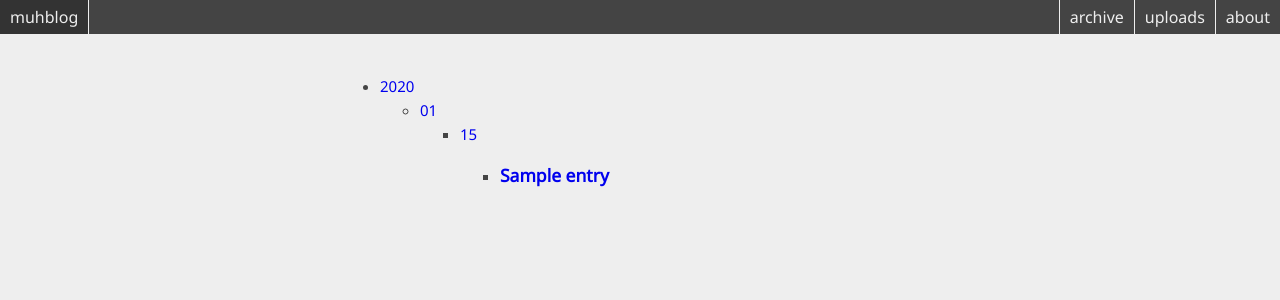
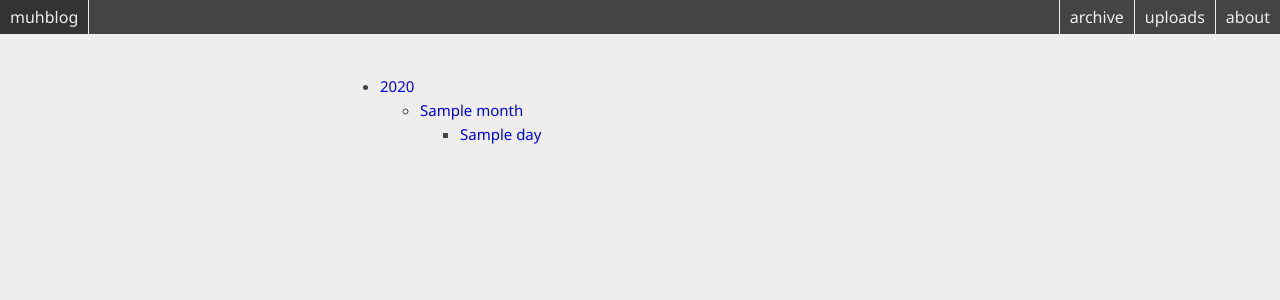
Before and after one commit to gregor-smith/muhblog, a Flask app: template muhblog/templates/archive.html in a window 1280 px wide. Shown: the top 300 px of the page. Run offline with Flask 2, Linux system fonts and the light colour scheme; the template is opened without the code that fills it: most values are stand-ins (such as "Sample title", 1, 10 or a date in 2020); style sheets or scripts are compiled from the project's sources; parts of the project's set-up code (start-up, migrations or seed data) failed here and were passed over.

Commit message:
some dependency update fucked the archive page, simplified it greatly rather than delve into that mess

```diff
--- a/muhblog/cli.py
+++ b/muhblog/cli.py
@@ -1,12 +1,12 @@
 import os
 from pathlib import Path
-from datetime import datetime
 
 import click
 import symlink
 
 from . import database
 from . import app, freezer, CONFIG_FILE
+
 
 @click.group()
 @click.option('--config-path', envvar='BLOG_CONFIG_PATH',
@@ -16,9 +16,11 @@ def main(config_path):
     app.config.from_json(config_path, silent=True)
     database.create_and_populate()
 
+
 @main.command()
 def freeze():
     freezer.freeze()
+
 
 @main.command()
 @click.argument('path', type=click.Path(exists=True, dir_okay=False))
@@ -45,6 +47,7 @@ def upload(path, overwrite, rename):
     else:
         print('copy created:', destination)
 
+
 @main.command()
 @click.option('--freeze', is_flag=True)
 @click.option('--host')
--- a/muhblog/templates/archive.html
+++ b/muhblog/templates/archive.html
@@ -1,83 +1,45 @@
 {% extends "base.html" %}
 
-{% macro entry_line(entry, year, month, day) %}
+{% block content %}
+    <div id="archive">
+        <ul>
+        {% for year, year_dict in entries.items() | sort(reverse=true) %}
+            <li>
+                <a href="{{ url_for('archive', year=year) }}">
+                    {{ year }}
+                </a>
+                <ul>
+                {% for month, month_dict in year_dict.items() | sort(reverse=true) %}
+                    <li>
+                        {% set padded_month = month | pad_date_int %}
+                        <a href="{{ url_for('archive', year=year, month=padded_month) }}">
+                            {{ padded_month }}
+                        </a>
+                        <ul>
+                        {% for day, entry_list in month_dict.items() | sort(reverse=true) %}
+                            <li>
+                                {% set padded_day = day | pad_date_int %}
+                                <a href="{{ url_for('archive', year=year, month=padded_month, day=padded_day) }}">
+                                    {{ padded_day }}
+                                </a>
+                                <ul>
+                                {% for entry in entry_list %}
                                     <li>
                                         <h3>
-            <a href="{{ url_for('entry', year=year, month=month, day=day, slug=entry['slug']) }}">
+                                            <a href="{{ url_for('entry', year=year, month=padded_month, day=padded_day, slug=entry['slug']) }}">
                                                 {{ entry['title'] }}
                                             </a>
                                         </h3>
                                     </li>
-{% endmacro %}
-
-{% macro day_lines(entry, year, month, day) %}
-    <a href="{{ url_for('archive', year=year, month=month, day=day) }}">
-        {{ day }}
-    </a>
-    <ul>
-        {{ entry_line(entry, year, month, day) }}
-{% endmacro %}
-
-{% macro month_lines(entry, year, month) %}
-    <ul>
-        <li>
-            <a href="{{ url_for('archive', year=year, month=month) }}">
-                {{ month }}
-            </a>
-            <ul>
-                <li>
-{% endmacro %}
-
-{% set last_year = 9999 %}
-{% set last_month = 99 %}
-{% set last_day = 99 %}
-
-{% block content %}
-    <div id="archive">
-        <ul>
-            {% for entry in entries %}
-                {% set year = entry['date'].year %}
-                {% set month = entry['date'].month %}
-                {% set month_padded = month | pad_date_int %}
-                {% set day = entry['date'].day %}
-                {% set day_padded = day | pad_date_int %}
-                {% if year < last_year %}
-                    {% if last_year != 9999 %}
+                                {% endfor %}
                                 </ul>
                             </li>
+                        {% endfor %}
                         </ul>
                     </li>
+                {% endfor %}
                 </ul>
             </li>
-                    {% endif %}
-                    <li>
-                        <a href="{{ url_for('archive', year=year) }}">
-                            {{ year }}
-                        </a>
-                    {{ month_lines(entry, year, month_padded) }}
-                        {{ day_lines(entry, year, month_padded, day_padded) }}
-                    {% set last_year = year %}
-                    {% set last_month = month %}
-                    {% set last_day = day %}
-                {% elif month < last_month %}
-                                    </ul>
-                                </li>
-                            </ul>
-                        </li>
-                    </ul>
-                    {{ month_lines(entry, year, month_padded) }}
-                        {{ day_lines(entry, year, month_padded, day_padded) }}
-                    {% set last_month = month %}
-                    {% set last_day = day %}
-                {% elif day < last_day %}
-                        </ul>
-                    </li>
-                    <li>
-                        {{ day_lines(entry, year, month_padded, day_padded) }}
-                    {% set last_day = day %}
-                {% elif day == last_day %}
-                    {{ entry_line(entry, year, month_padded, day_padded) }}
-                {% endif %}
         {% endfor %}
         </ul>
     </div>
--- a/muhblog/templates/entry.html
+++ b/muhblog/templates/entry.html
@@ -9,7 +9,7 @@
             <ul id="tags">
             {% for tag in tags %}
                 <li>
-                    <a href="{{ url_for('tag', slug=tag['slug']) }}">
+                    <a href="{{ url_for('archive', slug=tag['slug']) }}">
                         {{ tag['name'] }}
                     </a>
                 </li>
```
Also changed, not shown: muhblog/__init__.py (+9 -7 lines), muhblog/database.py (+16 -4 lines), muhblog/markdown.py (+8 -4 lines), muhblog/views.py (+27 -23 lines). Lines whose indentation alone changed are shown as unchanged.
